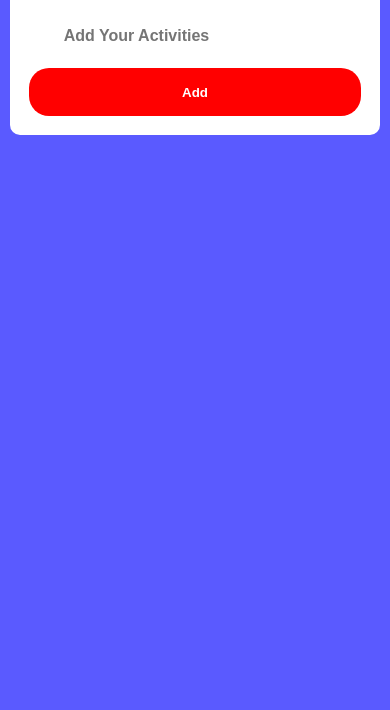
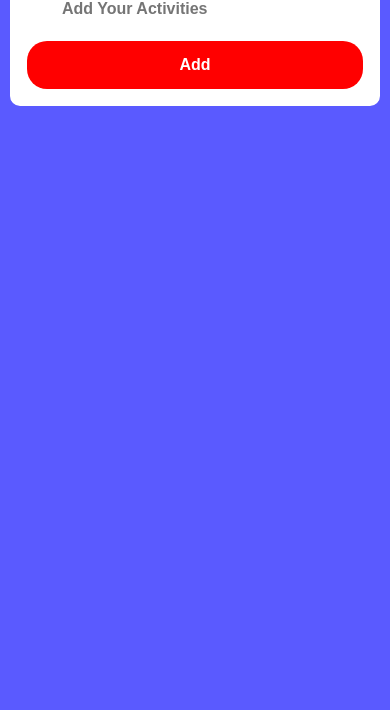
Before and after one commit to kaviya-k-27/To-Do-List, a plain HTML site: page index.html in a window 390 px wide. Shown: the part 134-844 px from the top of the page. Drawn offline with Linux system fonts and the light colour scheme.

Commit message:
Update To-Do.css
media query changed

```diff
--- a/To-Do.css
+++ b/To-Do.css
@@ -107,54 +107,55 @@ input::placeholder{
     width:25%;
     margin:auto;
 }
-/* For small screens like mobiles */
-@media (max-width: 768px) {
-    .mainbox {
-        width: 80%;
-        height: auto;
-        margin-bottom: 150px;
+@media (max-width: 480px) {
+    body {
+        background-color: rgb(90, 90, 255); /* retain background */
+        padding: 10px; /* optional padding for breathing space */
     }
 
-    .inbox {
-        width: 90%;
-        margin-left: 0;
-        justify-content: center;
+    .wrapperbox {
+        flex-direction: column;
+        margin-top: 20px;
     }
 
-    .field {
-        min-width: 200px;
-        font-size: 16px;
-    }
-
-    .add {
-        width: 70px;
-        padding: 10px;
-    }
-}
-
-/* For mobile phones */
-@media (max-width: 480px) {
     .mainbox {
-        width: 95%;
+        width: 100%;
         padding: 15px;
         height: auto;
-        margin-bottom: 100px;
+        margin-bottom: 80px;
+        border-width: 2px;
     }
 
     .inbox {
         flex-direction: column;
-        align-items: stretch;
+        align-items: center;
         width: 100%;
         margin-left: 0;
+        margin-top: 15px;
     }
 
     .field {
         width: 100%;
+        font-size: 16px;
+        padding: 10px 15px;
         margin-bottom: 10px;
     }
 
     .add {
         width: 100%;
+        padding: 12px;
+        font-size: 16px;
+    }
+
+    .my-data {
+        flex-direction: column;
+        gap: 10px;
+    }
+
+    .mindiv1,
+    .mindiv2 {
+        width: 100%;
+        text-align: center;
     }
 
     .image1 {
```
